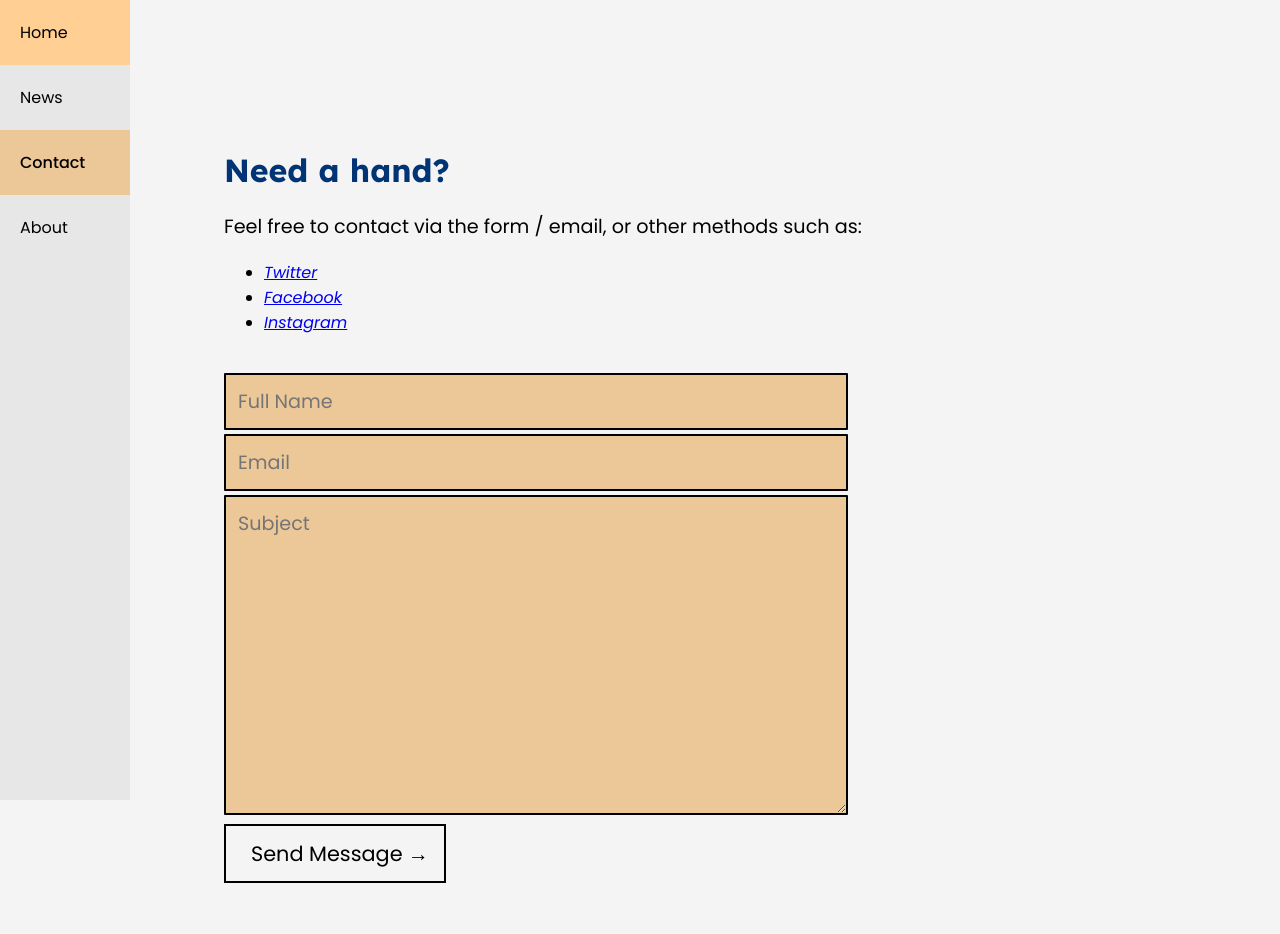
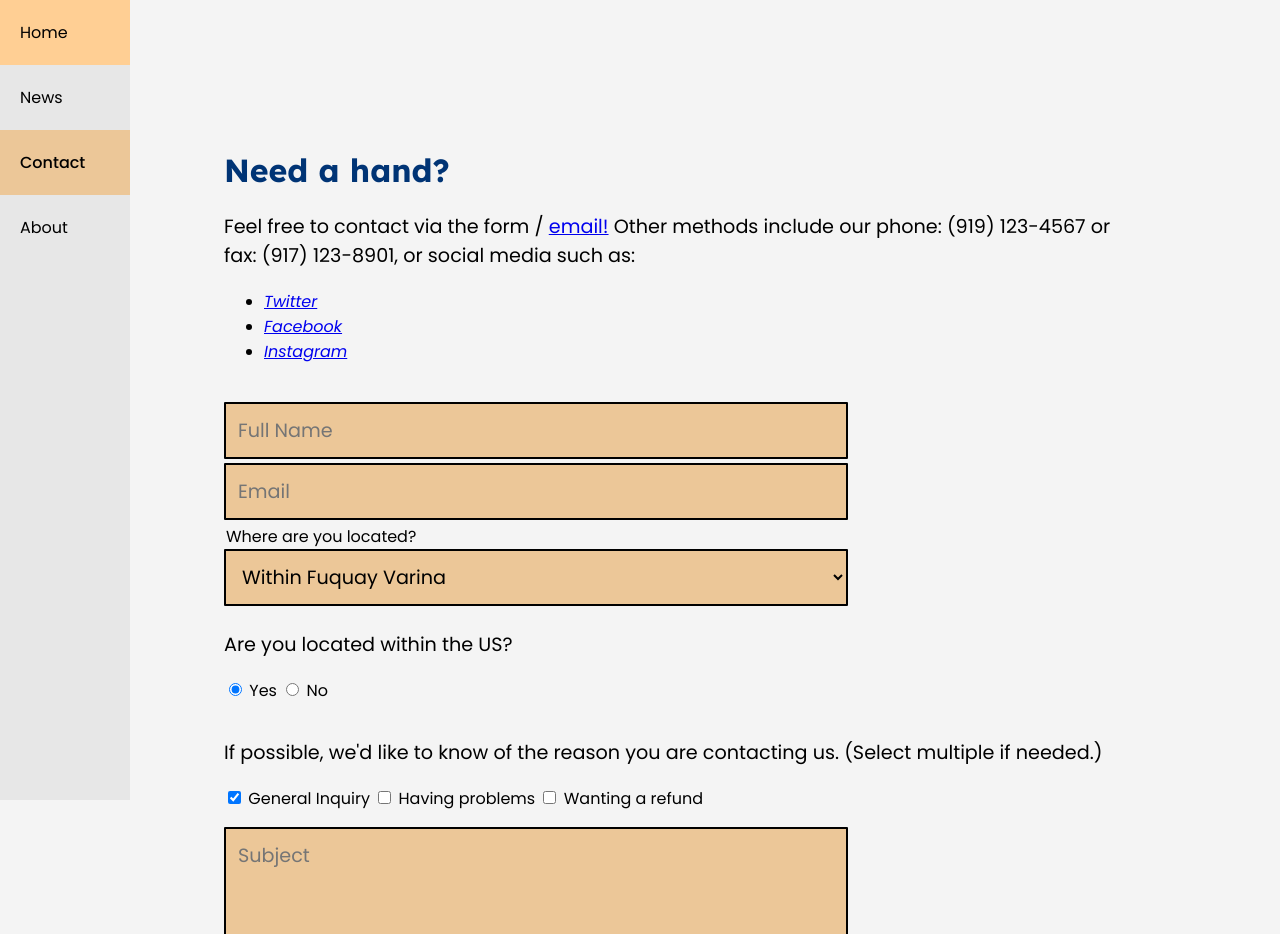
Before and after one commit to aschandan/ViciousCyclesProject, a plain HTML site: page contact.html in a window 1280 px wide. Shown: the top 934 px of the page. Drawn offline with nearby package versions, Linux system fonts and the light colour scheme.

Commit message:
Cleaned up the code some more.

```diff
--- a/contact.html
+++ b/contact.html
@@ -20,38 +20,39 @@
       <nav>
          <aside>
             <div class="sidebar">
-               <a href="index.html">Home</a>
-               <a href="#News">News</a>
-               <a class="active" href="contact.html">Contact</a>
-               <a href="#about">About</a>
+               <a href="index.html">Home</a> <a href="#News">News</a> <a class="active" href="contact.html">Contact</a> <a href="#about">About</a>
             </div>
          </aside>
       </nav>
-
       <div class="content">
          <header>
             <h1>
                Need a hand?
             </h1>
          </header>
-
          <article>
-<p>Feel free to contact via the form / email, or other methods such as:
+            <p>
+               Feel free to contact via the form / <a href="placeholder%20email">email!</a> Other methods include our phone: (919) 123-4567 or fax:
+               (917) 123-8901, or social media such as:
             </p>
             <ul>
-   <li><a href="https://twitter.com">Twitter</a></li>
-   <li><a href="https://www.facebook.com/">Facebook</a></li>
-   <li><a href="https://www.instagram.com/">Instagram</a></li>
+               <li>
+                  <a href="https://twitter.com">Twitter</a>
+               </li>
+               <li>
+                  <a href="https://www.facebook.com/">Facebook</a>
+               </li>
+               <li>
+                  <a href="https://www.instagram.com/">Instagram</a>
+               </li>
             </ul>
          </article>
-
          <section>
             <div class="form-and-links">
                <!--form section-->
                <div class="formcontainer">
-   <form id="form" action="#" method="POST">
+                  <form id="form" action="#" method="post">
                      <div class="row">
-
                         <div class="col-75">
                            <input type="text" id="fname" name="name" placeholder="Full Name">
                         </div>
@@ -61,9 +62,43 @@
                            <input type="text" id="lname" name="_replyto" placeholder="Email">
                         </div>
                      </div>
-
                      <div class="row">
-
+                        <div class="col-75">
+                           <legend>Where are you located?</legend> <select name="questions">
+                              <option value="innc">
+                                 Within Fuquay Varina
+                              </option>
+                              <option value="notinfv">
+                                 Outside of Fuquay Varina
+                              </option>
+                              <option value="outofnc">
+                                 Outside of State
+                              </option>
+                           </select>
+                        </div>
+                     </div>
+                     <div class="row">
+                        <div class="col-75">
+                           <div id="bottom">
+                              <p>
+                                 Are you located within the US?
+                              </p><input type="radio" id="no" name="yeslabel" value="yes" checked> <label for="yes">Yes</label> <input type="radio"
+                              id="no" name="nolabel" value="no"> <label for="no">No</label>
+                           </div>
+                        </div>
+                     </div>
+                     <div class="row">
+                        <div class="col-75">
+                           <div id="bottom">
+                              <p>
+                                 If possible, we'd like to know of the reason you are contacting us. (Select multiple if needed.)
+                              </p><input type="checkbox" name="inquiry" checked> <label for="general">General Inquiry</label> <input type="checkbox"
+                              name="problem"> <label for="problems">Having problems</label> <input type="checkbox" name="Wanting a refund">
+                              <label for="problems">Wanting a refund</label>
+                           </div>
+                        </div>
+                     </div>
+                     <div class="row">
                         <div class="col-75">
                            <textarea id="subject" name="message" placeholder="Subject"></textarea>
                         </div>
@@ -74,8 +109,7 @@
                   </form>
                </div>
             </div>
+         </section>
       </div>
-</section>
-
    </body>
 </html>
--- a/src/styles.css
+++ b/src/styles.css
@@ -154,7 +154,7 @@ select:hover,
 textarea:hover {
     color: black;
     border-color: black;
-    background-color: #c2a27a;
+    background-color: #e4ccac;
 }
 
 input[type=text]:focus,
@@ -162,7 +162,7 @@ select:focus,
 textarea:focus {
     color: black;
 
-    background-color: #c2a27a;
+    background-color: #e4ccac;
 }
 
 textarea {
@@ -195,7 +195,7 @@ input[type=submit] {
 }
 
 input[type=submit]:hover {
-    background-color: #b9976b;
+    background-color: #e4ccac;
     color: black;
 
 }
@@ -236,7 +236,9 @@ li{
   font-style: italic;
 }
 
-
+#bottom{
+  padding-bottom: 1rem;
+}
 @media screen and (max-width: 1280px) {
   .content {
       align-items: center;
```
Lines whose indentation alone changed are shown as unchanged.
